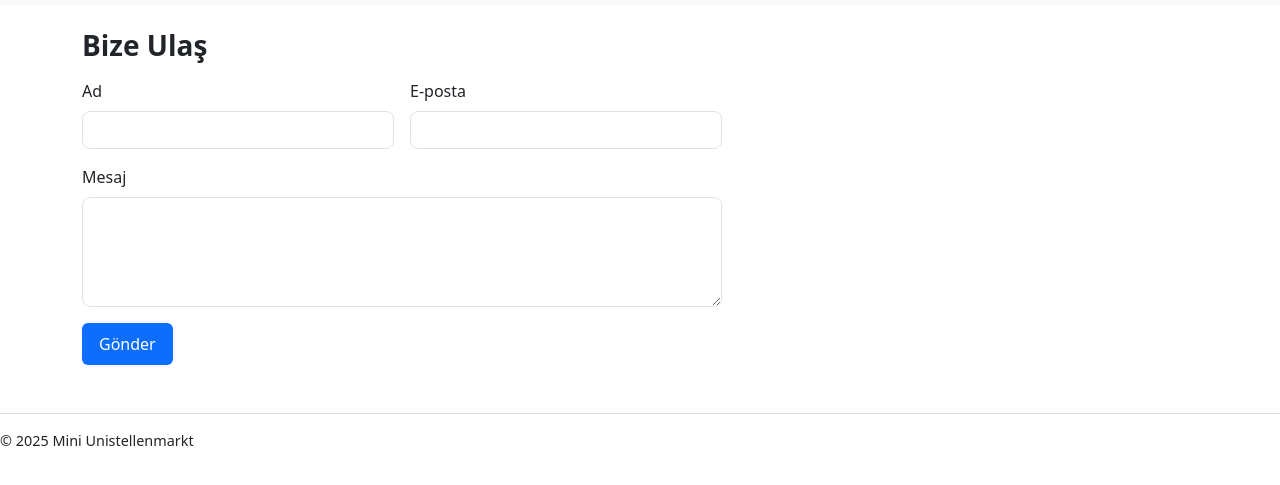
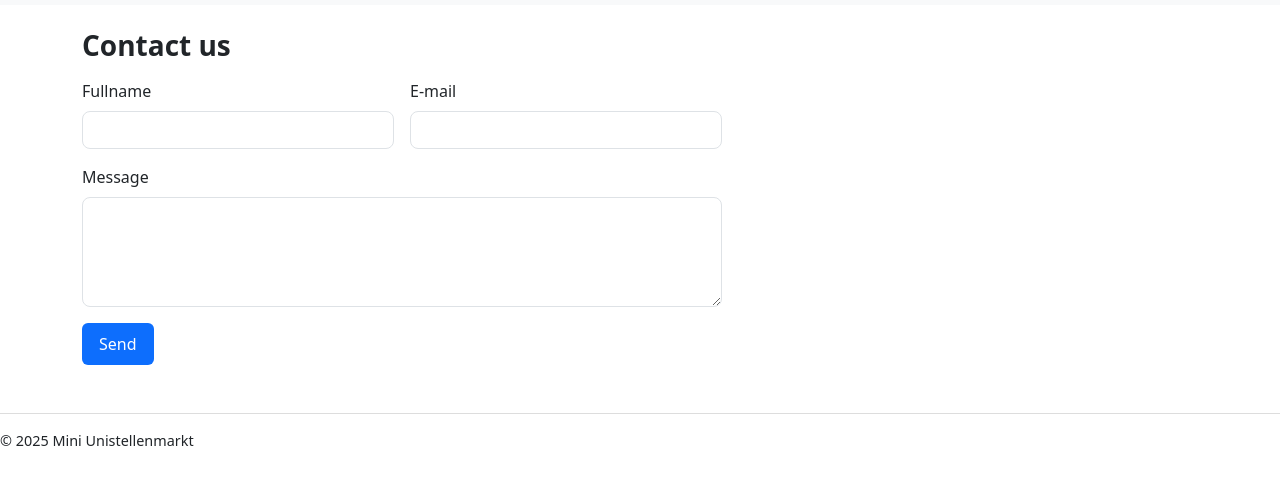
Before and after one commit to volkante/mini-unistellenmarkt, a website built with webpack: page src/pages/contact.html in a window 1280 px wide. Shown: the part 83-568 px from the top of the page. Built offline with nearby package versions, Linux system fonts and the light colour scheme.

Commit message:
translate contact and index pages to English

```diff
--- a/src/pages/contact.html
+++ b/src/pages/contact.html
@@ -39,25 +39,25 @@
     </nav>
 
     <main class="container">
-      <h1 class="h3 mb-3">Bize Ulaş</h1>
+      <h1 class="h3 mb-3">Contact us</h1>
       <form class="contact-form needs-validation" novalidate>
         <div class="row g-3">
           <div class="col-md-6">
-            <label class="form-label">Ad</label>
+            <label class="form-label">Fullname</label>
             <input class="form-control" required />
-            <div class="invalid-feedback">Zorunlu</div>
+            <div class="invalid-feedback">Required</div>
           </div>
           <div class="col-md-6">
-            <label class="form-label">E-posta</label>
+            <label class="form-label">E-mail</label>
             <input type="email" class="form-control" required />
-            <div class="invalid-feedback">Geçerli e-posta gir</div>
+            <div class="invalid-feedback">Please enter a valid email address</div>
           </div>
           <div class="col-12">
-            <label class="form-label">Mesaj</label>
+            <label class="form-label">Message</label>
             <textarea class="form-control" rows="4" required></textarea>
           </div>
           <div class="col-12">
-            <button class="btn btn-primary">Gönder</button>
+            <button class="btn btn-primary">Send</button>
           </div>
         </div>
       </form>
```
Also changed, not shown: src/pages/index.html (+3 -3 lines).
